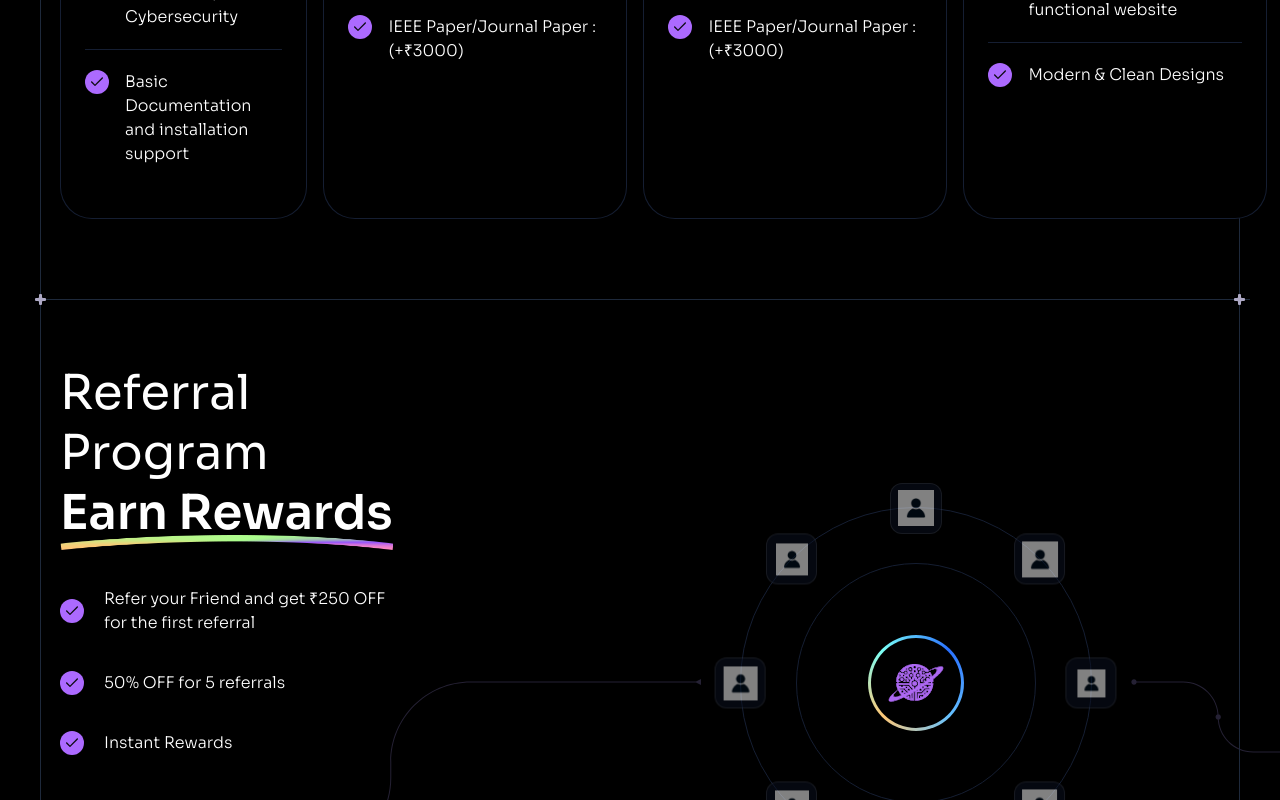
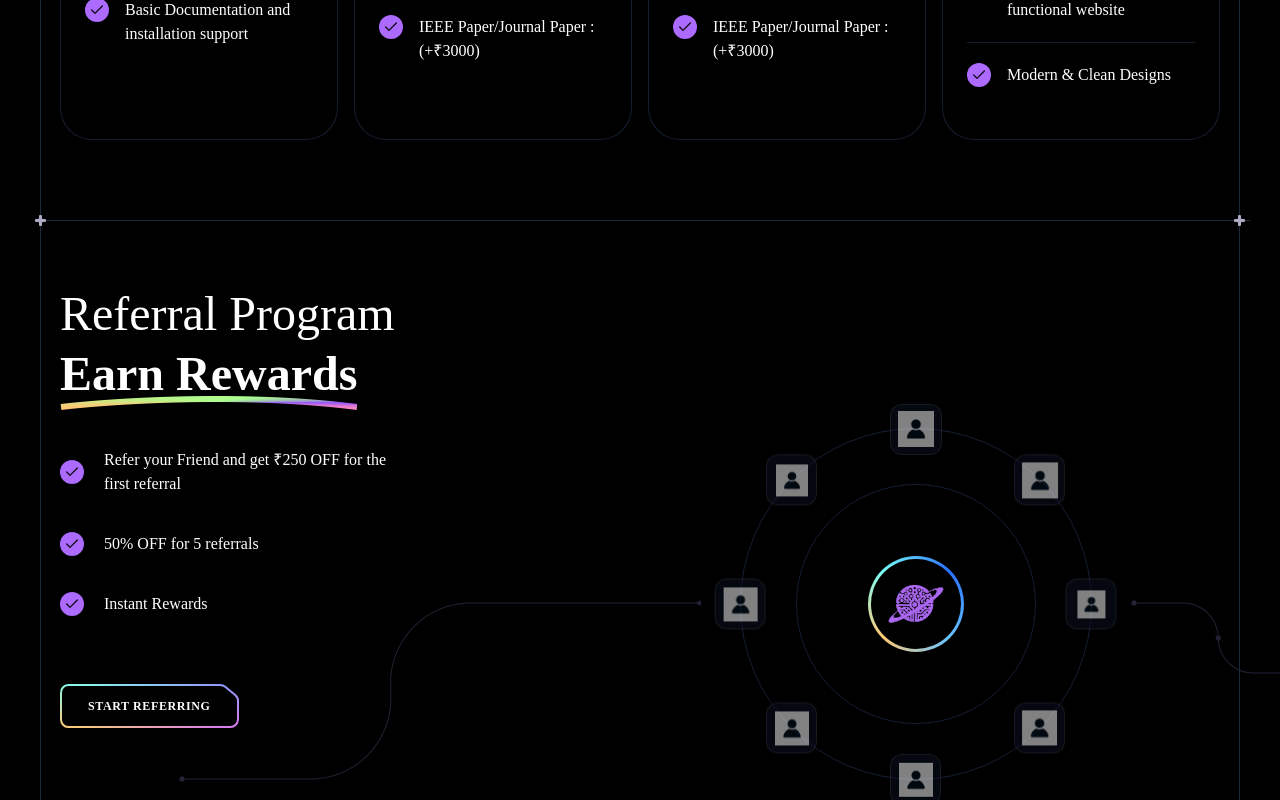
Before and after one commit to AmitheshChris02/Prolance, a React (Vite) app: page / in a window 1280 px wide. Shown: the part 3598-4398 px from the top of the page. Built offline with nearby package versions, Linux system fonts and the light colour scheme.

Commit message:
Removed Root class

```diff
--- a/src/index.css
+++ b/src/index.css
@@ -6,12 +6,7 @@
 @tailwind components;
 @tailwind utilities;
 
-:root {
-  --font-sora: "Sora", sans-serif;
-  --font-code: "Source Code Pro", monospace;
-  --font-grotesk: "Space Grotesk", sans-serif;
-  color-scheme: dark;
-}
+
 
 * {
   scroll-behavior: smooth;
```
